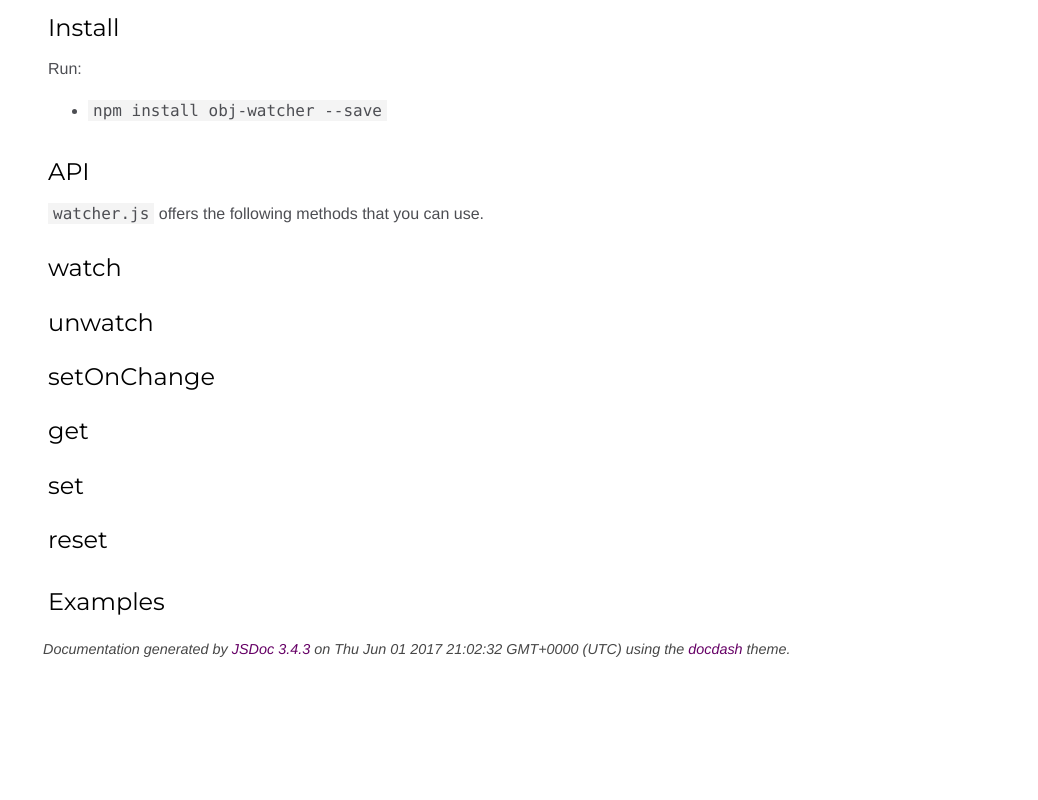
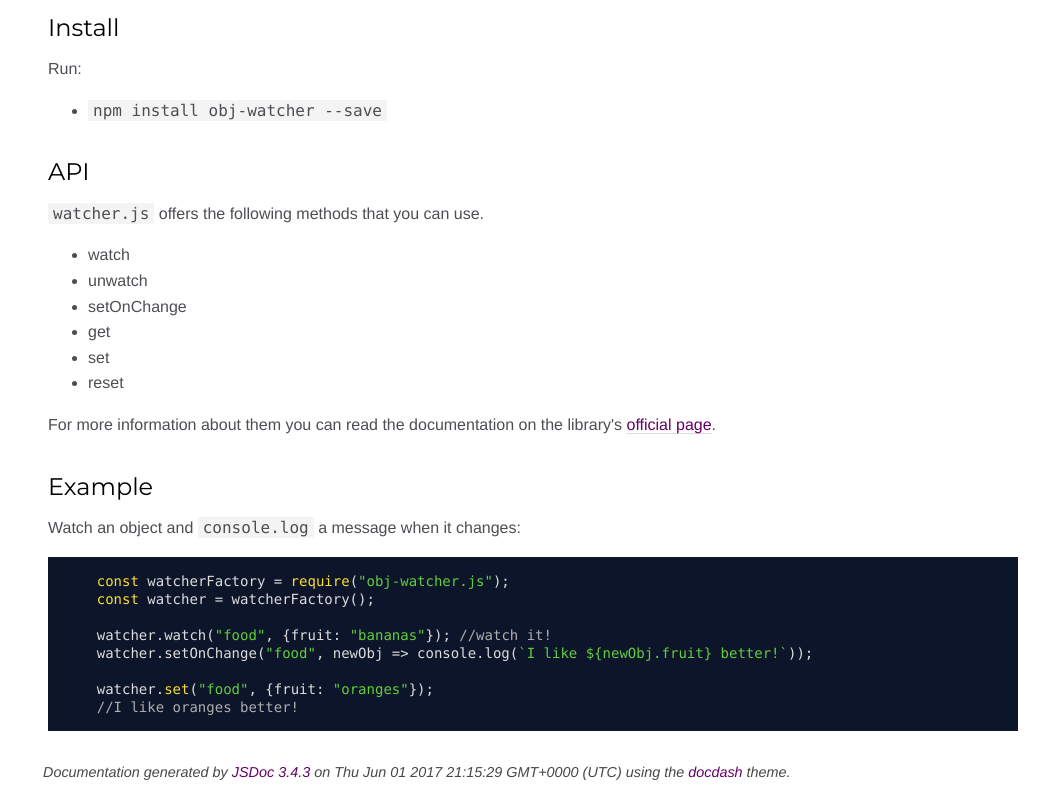
Before and after one commit to Fl4m3Ph03n1x/obj-watcher, a website: page docs/index.html in a window 1280 px wide. Shown: the part 687-1487 px from the top of the page, without its empty margins (242-1280 px from the left). Before the commit the page ends 1364 px from the top, so only its background shows below. Drawn offline with Linux system fonts and the light colour scheme.

Commit message:
updated readme, fixed doc typos.

```diff
--- a/docs/index.html
+++ b/docs/index.html
@@ -71,7 +71,25 @@ makes you aware that you are dealing with a watched object.</li>
 <li><code>npm install obj-watcher --save</code></li>
 </ul>
 <h2>API</h2><p><code>watcher.js</code> offers the following methods that you can use.</p>
-<h3>watch</h3><h3>unwatch</h3><h3>setOnChange</h3><h3>get</h3><h3>set</h3><h3>reset</h3><h2>Examples</h2></article>
+<ul>
+<li>watch</li>
+<li>unwatch</li>
+<li>setOnChange</li>
+<li>get</li>
+<li>set</li>
+<li>reset</li>
+</ul>
+<p>For more information about them you can read the documentation on the library's
+<a href="https://fl4m3ph03n1x.github.io/obj-watcher/">official page</a>.</p>
+<h2>Example</h2><p>Watch an object and <code>console.log</code> a message when it changes:</p>
+<pre class="prettyprint source"><code>    const watcherFactory = require(&quot;obj-watcher.js&quot;);
+    const watcher = watcherFactory();
+
+    watcher.watch(&quot;food&quot;, {fruit: &quot;bananas&quot;}); //watch it!
+    watcher.setOnChange(&quot;food&quot;, newObj => console.log(`I like ${newObj.fruit} better!`));
+
+    watcher.set(&quot;food&quot;, {fruit: &quot;oranges&quot;});
+    //I like oranges better!</code></pre></article>
     </section>
 
 
@@ -84,7 +102,7 @@ makes you aware that you are dealing with a watched object.</li>
 <br class="clear">
 
 <footer>
-    Documentation generated by <a href="https://github.com/jsdoc3/jsdoc">JSDoc 3.4.3</a> on Thu Jun 01 2017 21:02:32 GMT+0000 (UTC) using the <a href="https://github.com/clenemt/docdash">docdash</a> theme.
+    Documentation generated by <a href="https://github.com/jsdoc3/jsdoc">JSDoc 3.4.3</a> on Thu Jun 01 2017 21:15:29 GMT+0000 (UTC) using the <a href="https://github.com/clenemt/docdash">docdash</a> theme.
 </footer>
 
 <script>prettyPrint();</script>
--- a/src/watcher.js
+++ b/src/watcher.js
@@ -21,7 +21,7 @@ const CallbackNotAFunction = objId =>
 /**
  *  @public
  *  @author Pedro Miguel P. S. Martins
- *  @version 1.0.0
+ *  @version 1.1.0
  *  @module watcher
  *  @desc   Watches over changes in objects and executes callbacks when those
  *          changes happen.
@@ -117,7 +117,7 @@ const watcherFactory = () => {
     /**
      *  @public
      *  @func   setOnChange
-     *  @param  {Object}    objId       The id of teh object to which we want to
+     *  @param  {Object}    objId       The id of the object to which we want to
      *                                  attach a callback.
      *  @param  {Function}  callback    The callback to be executed when the
      *                                  object changes via the `set` method.
```
Also changed, not shown: docs/module-watcher.html (+3 -3 lines), docs/watcher.js.html (+3 -3 lines), README.md.
